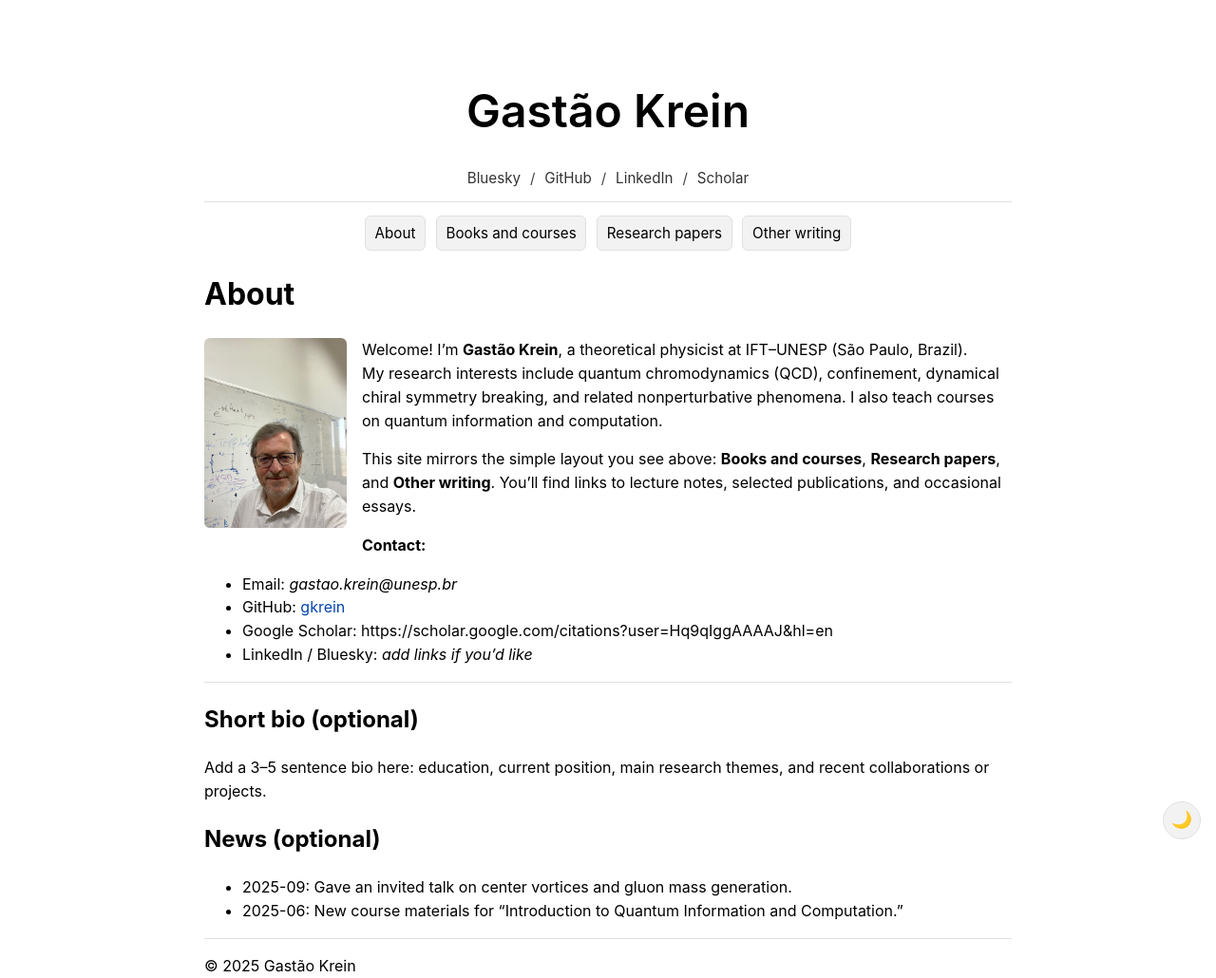
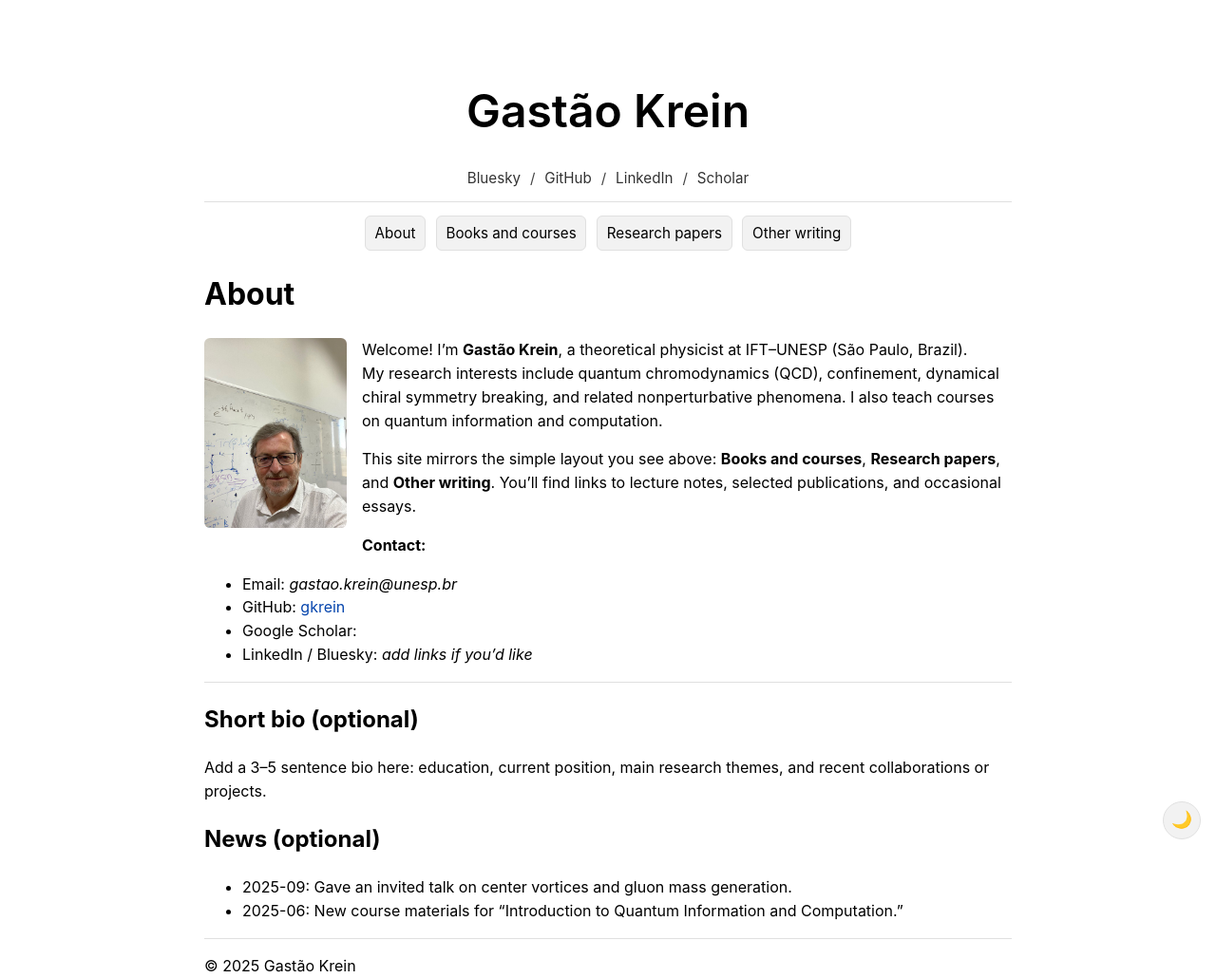
Before and after one commit to gkrein/gkrein.github.io, a Jekyll site: the page built from index.md, in a window 1280 px wide. Shown: the whole page at 95% size. Built offline with Jekyll 4.4.1, drawn with Linux system fonts in a browser that asks for light colours; part of the change alters nothing that is shown.

Commit message:
Update index.md

```diff
--- a/index.md
+++ b/index.md
@@ -15,7 +15,7 @@ This site mirrors the simple layout you see above: **Books and courses**, **Rese
 **Contact:**
 - Email: *gastao.krein@unesp.br*
 - GitHub: [gkrein](https://github.com/gkrein)
-- Google Scholar: https://scholar.google.com/citations?user=Hq9qIggAAAAJ&hl=en
+- Google Scholar:
 - LinkedIn / Bluesky: *add links if you’d like*
 
 ---
```
